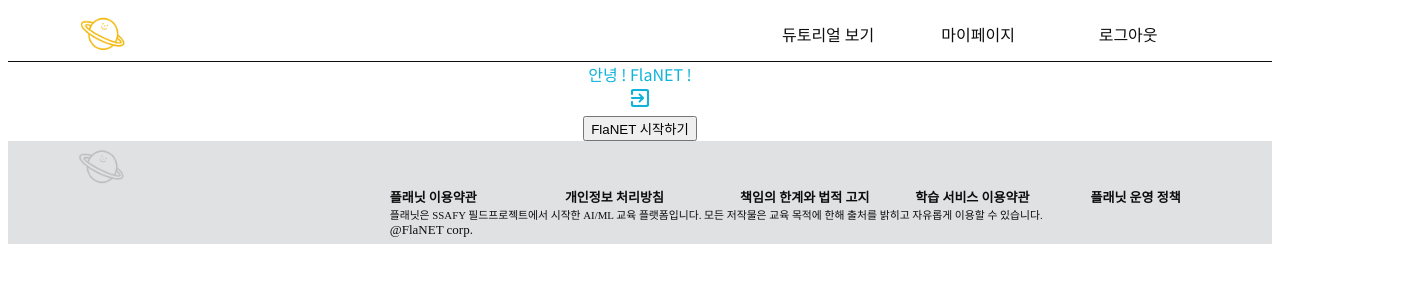
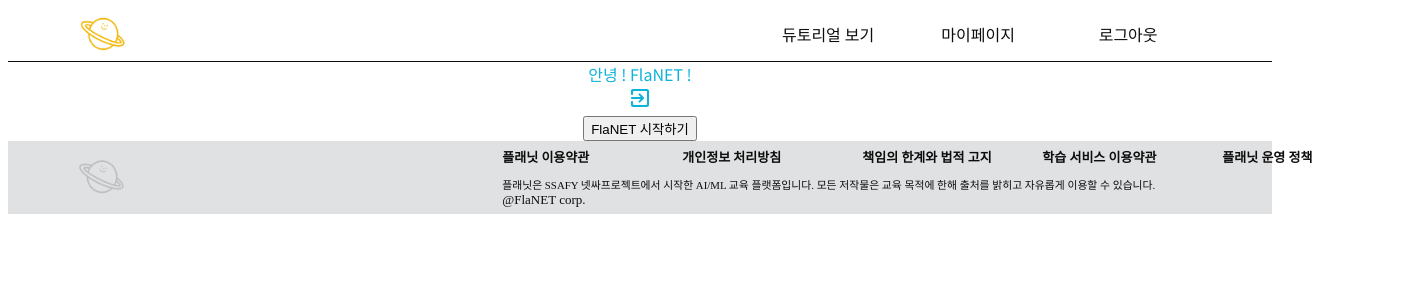
Before and after one commit to minjin0121/flanet, a React (Create React App) app in the folder frontend/: page / in a window 1280 px wide. Shown: the top 300 px of the page, 1402 px wide, since content can reach past the window. Built offline with nearby package versions, Linux system fonts and the light colour scheme; no server answers; what blockly would draw is missing.

Commit message:
chore: 🤖 Frontend Footer 컴포넌트 display inline 속성 적용
- Footer 컴포넌트 내 display inline 속성 적용되도록 수정
- scss 파일 내 개행 추가

✅ Closes: #S04FIELD02-155

```diff
--- a/frontend/src/components/index/Footer.js
+++ b/frontend/src/components/index/Footer.js
@@ -8,7 +8,7 @@ function Footer() {
         className="logo"
         alt="logo"
       />
-      <div className="footerExplanation d-inline">
+      <div className="footerExplanation">
         <div className="footerBold">
           <span>플래닛 이용약관</span>
           <span>개인정보 처리방침</span>
@@ -17,7 +17,7 @@ function Footer() {
           <span>플래닛 운영 정책</span>
         </div>
         <div className="footerSmall">
-          플래닛은 SSAFY 필드프로젝트에서 시작한 AI/ML 교육 플랫폼입니다. 모든
+          플래닛은 SSAFY 넷싸프로젝트에서 시작한 AI/ML 교육 플랫폼입니다. 모든
           저작물은 교육 목적에 한해 출처를 밝히고 자유롭게 이용할 수 있습니다.
         </div>
         <div className="footerCorp">@FlaNET corp.</div>
--- a/frontend/src/styles/index/Footer.scss
+++ b/frontend/src/styles/index/Footer.scss
@@ -1,31 +1,38 @@
 .footer {
+  align-items: center;
   display: flex;
-  flex-direction: column;
   padding: 0.5%;
   margin-top: auto;
   color: $flanet_black;
   background-color: $flanet-gray;
+
   .logo {
     width: 50px;
     height: 40px;
     margin-left: 5%;
   }
+
   .footerExplanation {
     display: inline;
     margin-left: 30%;
     font-size: small;
     text-align: start;
+
     .footerBold {
       font-weight: bold;
       display: flex;
+
       span {
         justify-content: space-between;
         width: 180px;
       }
     }
+
     .footerSmall {
       font-size: smaller;
+      margin-top: 10px;
     }
+
     .footerCorp {
     }
   }
--- a/frontend/src/styles/index/Header.scss
+++ b/frontend/src/styles/index/Header.scss
@@ -1,17 +1,20 @@
 .header {
+  align-items: center;
   display: flex;
   padding: 0.5%;
-  align-items: center;
   border-bottom: 0.3mm solid $flanet_black;
+
   .logo {
     width: 50px;
     height: 40px;
     margin-left: 5%;
   }
+
   .nav {
     display: flex;
     margin-left: auto;
     margin-right: 5%;
+
     a {
       justify-content: space-between;
       width: 150px;
```
